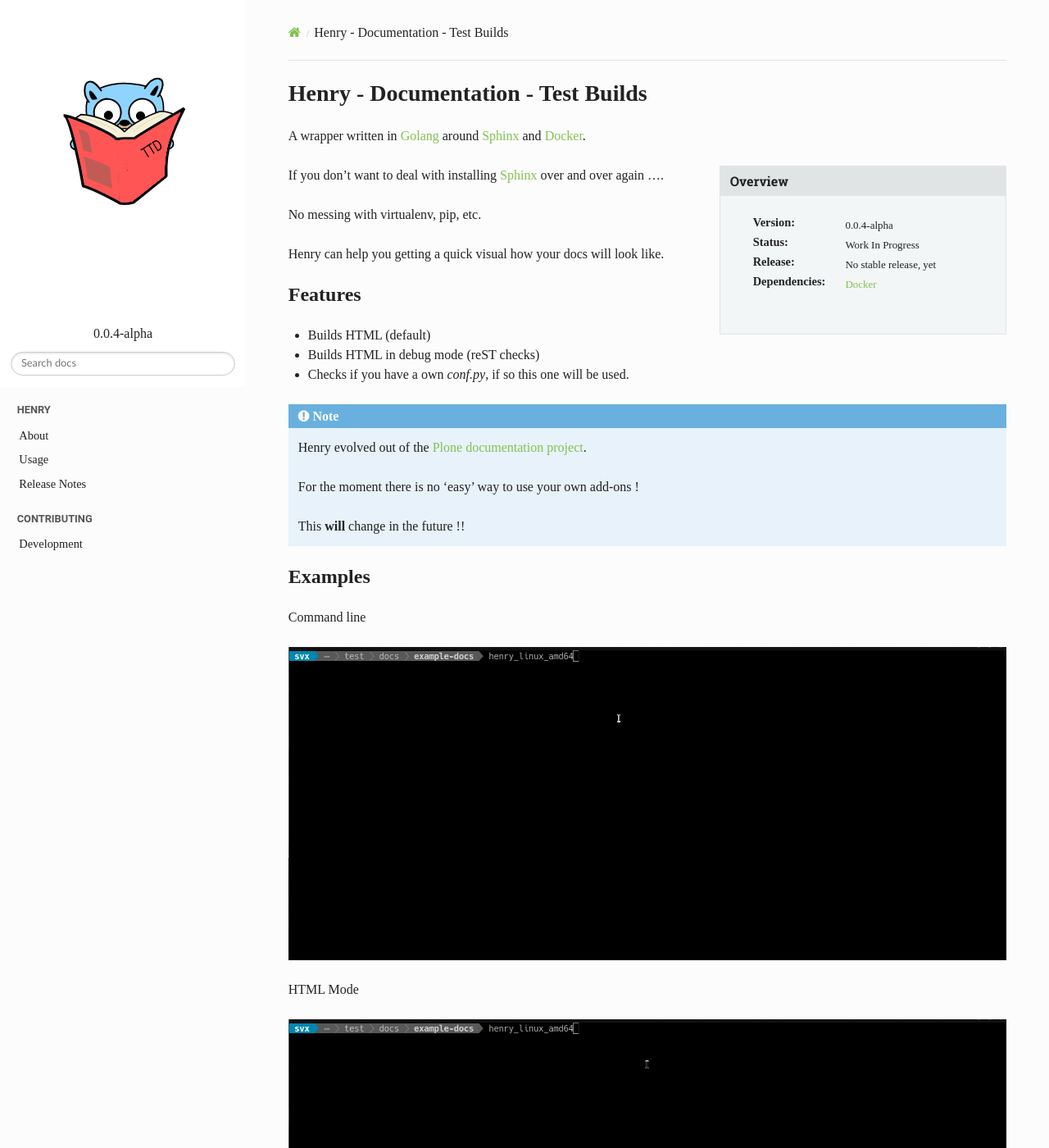
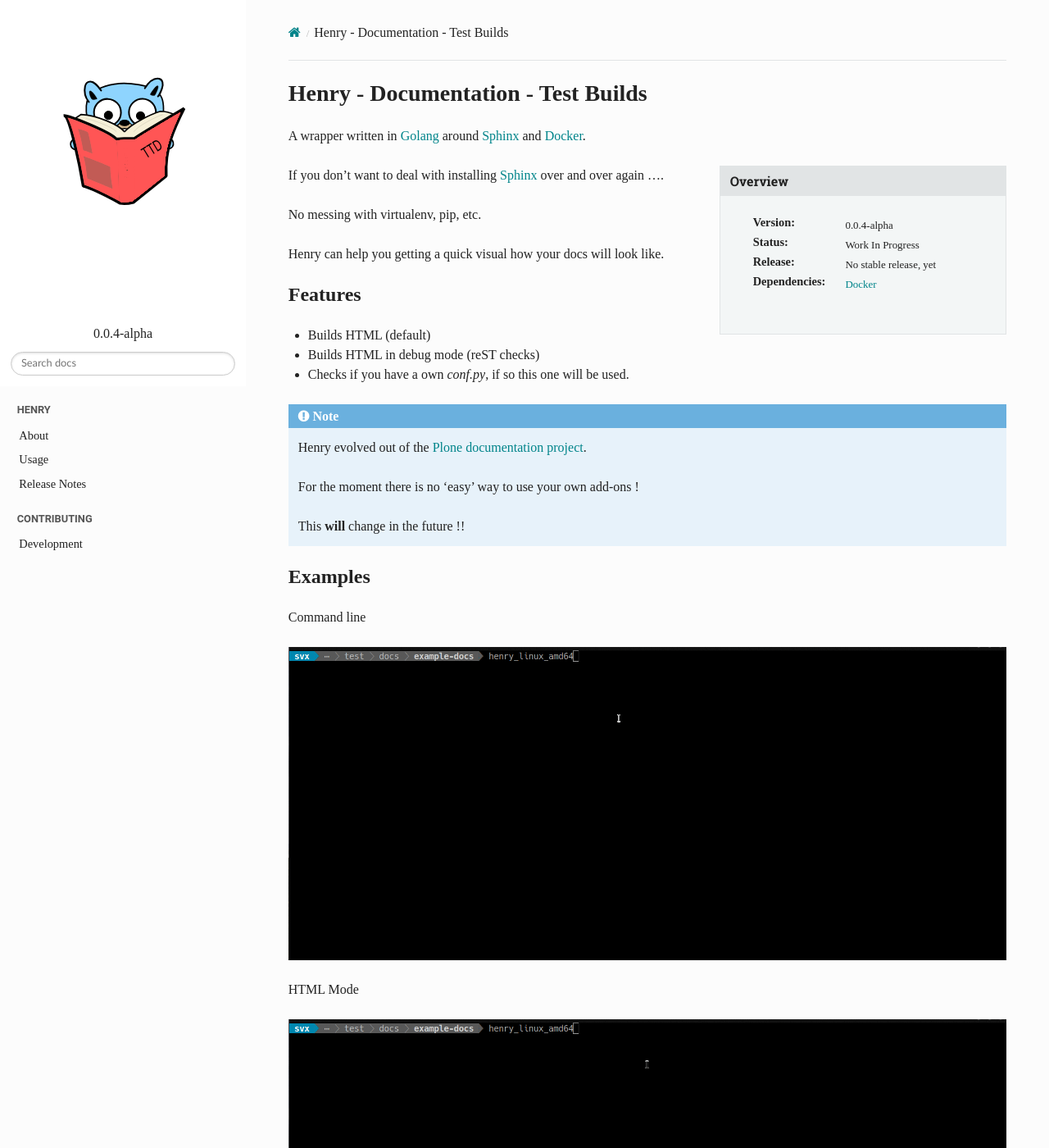
Before and after one commit to testthedocs/henry, a Sphinx documentation site: the page built from docs/index.rst, in a window 1280 px wide and 1400 px high. Shown: the whole window at 82% size. Built offline with Sphinx 7.4.7 and the Read the Docs theme 2.0.0, drawn with Linux system fonts in a browser that asks for light colours.

Commit message:
docs: Add favicon, change link colors

```diff
--- a/docs/_static/theme_overrides.css
+++ b/docs/_static/theme_overrides.css
@@ -33,7 +33,7 @@ body {
 }
 
 a {
-    color: #83C152;
+    color: #00848a;
     text-decoration: none;
     cursor: pointer;
 }
@@ -67,7 +67,7 @@ a:hover {
 }
 
 .wy-menu-vertical a:hover {
-    background-color: #f03c69;
+    background-color: #008484;
     cursor: pointer;
 }
 
--- a/docs/conf.py
+++ b/docs/conf.py
@@ -101,7 +101,8 @@ html_static_path = ['_static']
 html_logo = '_static/henry-logo.svg'
 html_title = 'Henry'
 html_show_sourcelink = False
-
+# Favicon
+html_favicon = '_static/favicon.png'
 # Custom sidebar templates, must be a dictionary that maps document names
 # to template names.
 #
```
Also changed, not shown: docs/_static/favicon.png (added).
